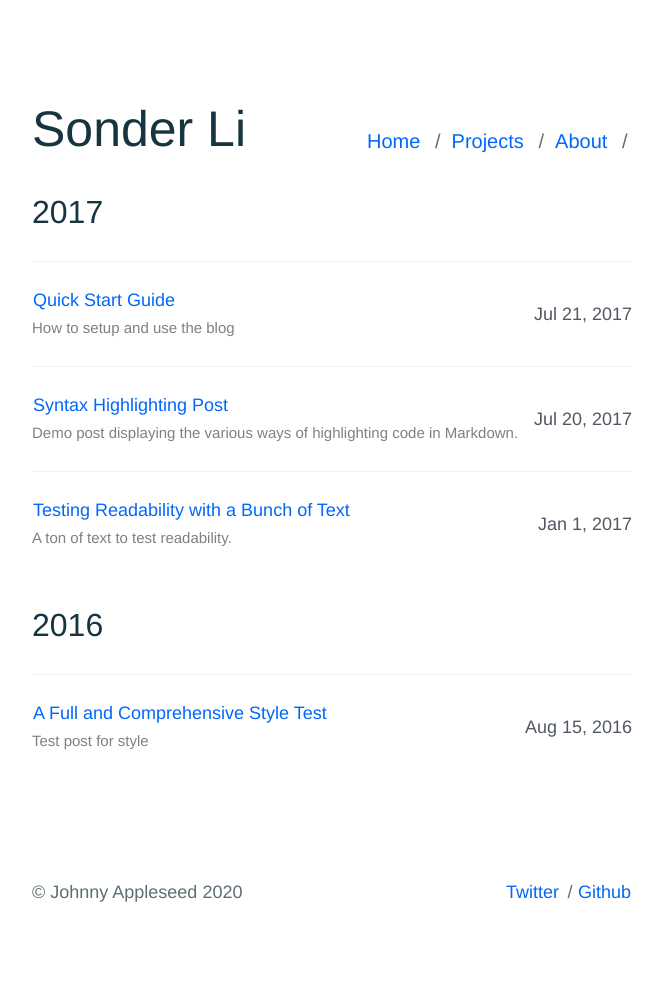
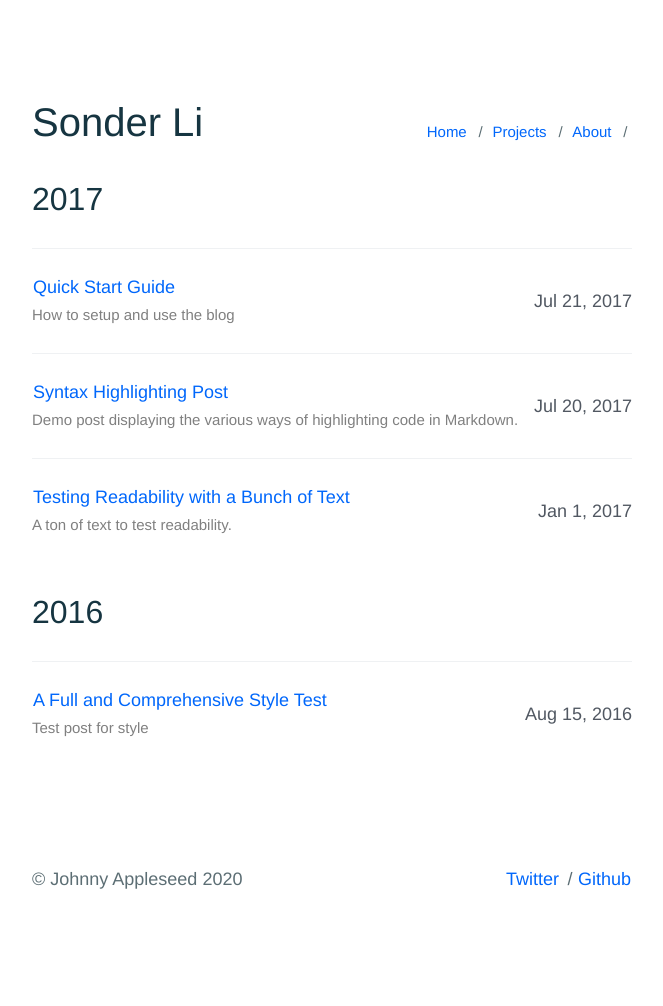
Before and after one commit to sumchuenli/sumchuenli.github.io, a Jekyll site: the page built from index.html, in a window 1280 px wide. Shown: the whole page, without its empty margins (308-971 px from the left). Built offline with Jekyll 4.4.1, drawn with Linux system fonts in a browser that asks for light colours.

Commit message:
Update _page.scss

```diff
--- a/_sass/components/_page.scss
+++ b/_sass/components/_page.scss
@@ -9,13 +9,13 @@
      align-items: baseline;
 
      h1 {
-         font-size: 5em;
+         font-size: 4em;
          color: $c-base__02;
          float: left;
      }
 
      p {
-         font-size: 2em;
+         font-size: 1.5em;
          margin-top: 10px;
          display: block;
          float: right;
```
